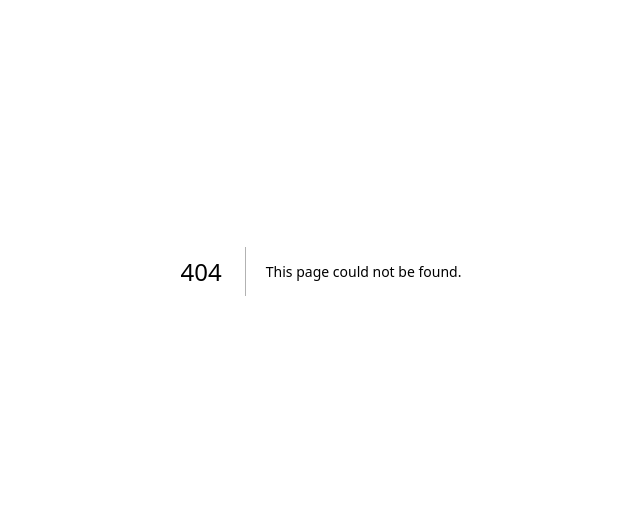
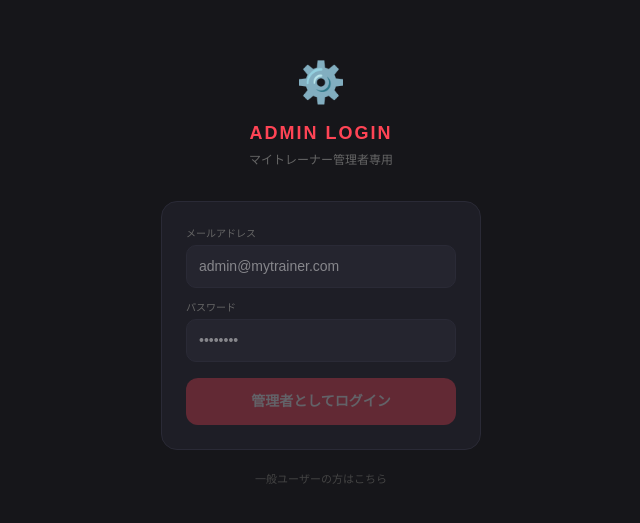
Before and after one commit to tamanegu19980331-prog/mytrainer-app, a Next.js app: page /admin/login in a window 1280 px wide. Before the commit this address had no page. Shown: the part 129-652 px from the top of the page, without its empty margins (319-959 px from the left). Built offline with nearby package versions, Linux system fonts and the light colour scheme; no server answers.

Commit message:
add admin login page

```diff
--- /dev/null
+++ b/app/admin/login/page.tsx
@@ -0,0 +1,64 @@
+'use client'
+import { useState } from 'react'
+import { supabase } from '@/lib/supabase'
+import { useRouter } from 'next/navigation'
+export default function AdminLoginPage() {
+  const [email, setEmail] = useState('')
+  const [password, setPassword] = useState('')
+  const [loading, setLoading] = useState(false)
+  const [error, setError] = useState('')
+  const router = useRouter()
+  const handleLogin = async () => {
+    setLoading(true)
+    setError('')
+    try {
+      const { error: authError } = await supabase.auth.signInWithPassword({ email, password })
+      if (authError) throw authError
+      const { data: { user } } = await supabase.auth.getUser()
+      if (!user) throw new Error('ログインに失敗しました')
+      const { data: profile } = await supabase.from('users').select('is_admin').eq('id', user.id).single()
+      if (!profile?.is_admin) {
+        await supabase.auth.signOut()
+        throw new Error('管理者アカウントではありません')
+      }
+      router.push('/admin')
+    } catch (e: any) {
+      setError(e.message)
+    } finally {
+      setLoading(false)
+    }
+  }
+  return (
+    <div style={{background:'#16161a',minHeight:'100vh',display:'flex',alignItems:'center',justifyContent:'center'}}>
+      <div style={{width:'100%',maxWidth:360,padding:'0 20px'}}>
+        <div style={{textAlign:'center',marginBottom:32}}>
+          <div style={{fontSize:40,marginBottom:8}}>⚙️</div>
+          <div style={{fontSize:18,fontWeight:800,color:'#ff4455',letterSpacing:2}}>ADMIN LOGIN</div>
+          <div style={{fontSize:12,color:'#666',marginTop:4}}>マイトレーナー管理者専用</div>
+        </div>
+        <div style={{background:'#1e1e26',borderRadius:16,padding:'24px',border:'1px solid #2a2a36'}}>
+          <div style={{marginBottom:12}}>
+            <div style={{fontSize:10,color:'#666',marginBottom:4}}>メールアドレス</div>
+            <input type="email" value={email} onChange={e=>setEmail(e.target.value)}
+              placeholder="admin@mytrainer.com"
+              style={{width:'100%',background:'#25252f',border:'1px solid #2a2a36',borderRadius:10,padding:'10px 12px',color:'#e8e8e8',fontSize:14,outline:'none'}}/>
+          </div>
+          <div style={{marginBottom:16}}>
+            <div style={{fontSize:10,color:'#666',marginBottom:4}}>パスワード</div>
+            <input type="password" value={password} onChange={e=>setPassword(e.target.value)}
+              placeholder="••••••••"
+              style={{width:'100%',background:'#25252f',border:'1px solid #2a2a36',borderRadius:10,padding:'10px 12px',color:'#e8e8e8',fontSize:14,outline:'none'}}/>
+          </div>
+          {error&&<div style={{padding:'8px 12px',background:'rgba(255,68,85,0.1)',border:'1px solid #ff445544',borderRadius:8,fontSize:12,color:'#ff4455',marginBottom:12}}>{error}</div>}
+          <button onClick={handleLogin} disabled={loading||!email||!password}
+            style={{width:'100%',padding:'13px',background:'#ff4455',color:'#fff',border:'none',borderRadius:12,fontSize:14,fontWeight:800,cursor:'pointer',opacity:loading||!email||!password?0.3:1}}>
+            {loading?'認証中...':'管理者としてログイン'}
+          </button>
+        </div>
+        <div style={{textAlign:'center',marginTop:16}}>
+          <a href="/auth" style={{fontSize:11,color:'#444',textDecoration:'none'}}>一般ユーザーの方はこちら</a>
+        </div>
+      </div>
+    </div>
+  )
+}
```
